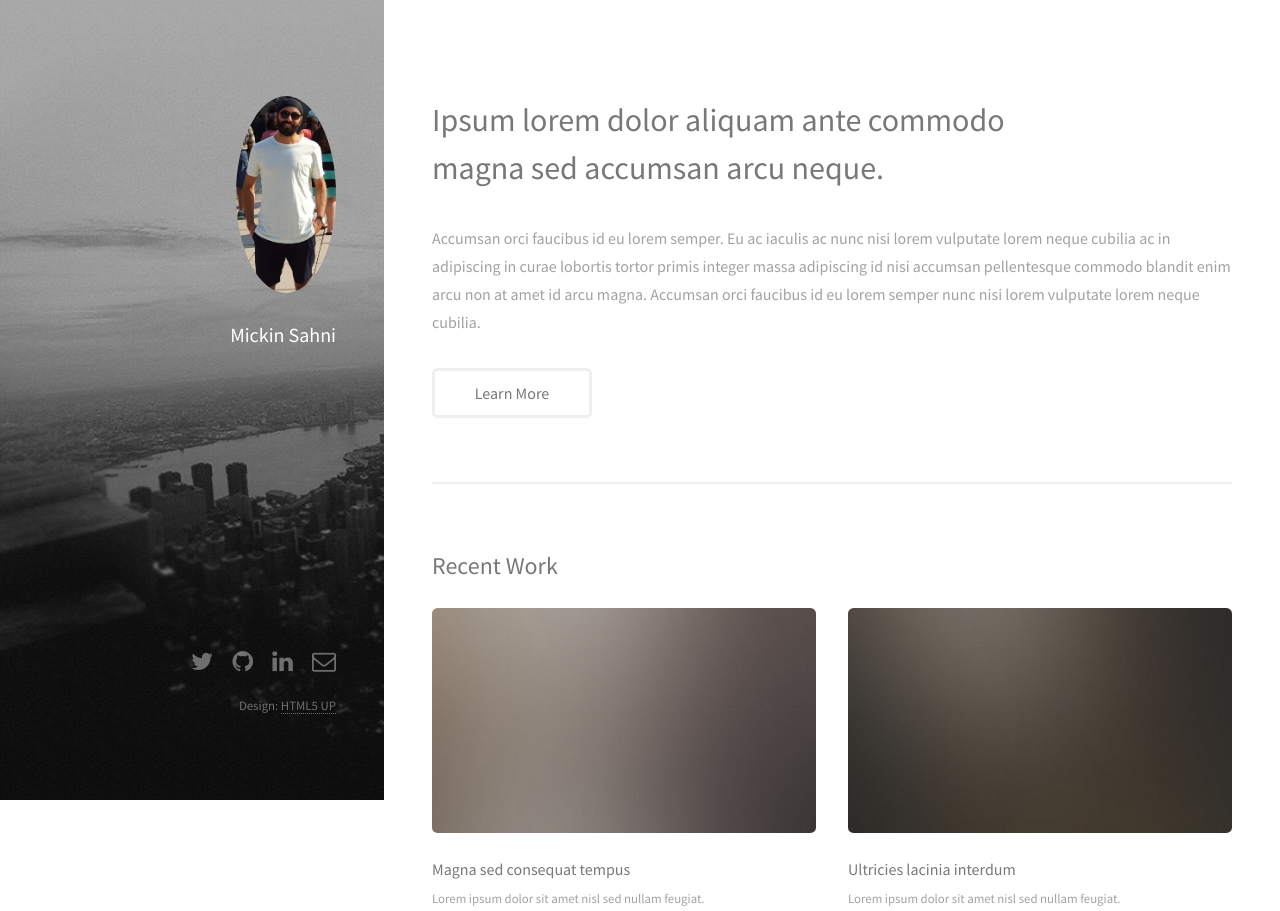
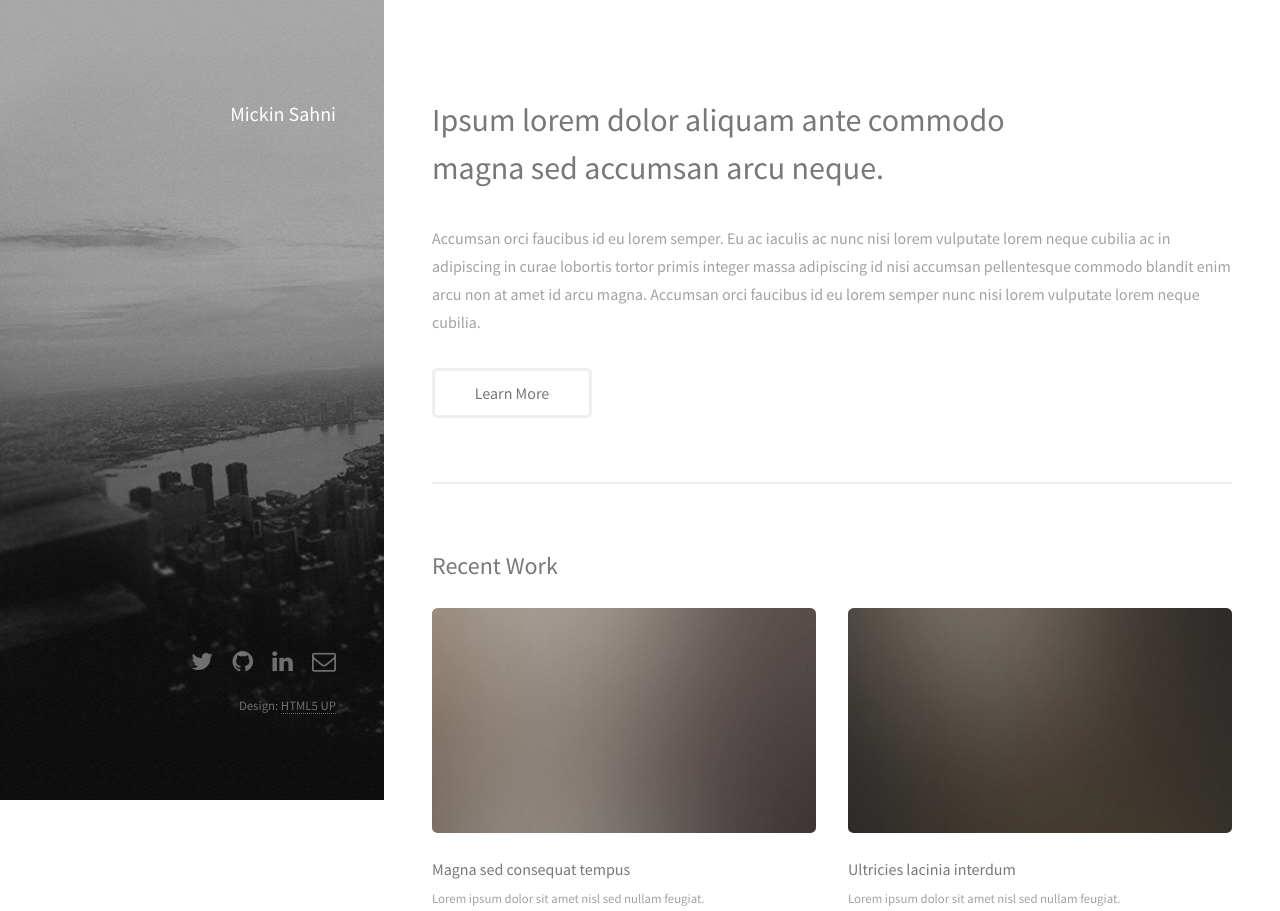
Before and after one commit to MickinSahni/MickinSahni, a plain HTML site: page index.html in a window 1280 px wide. Shown: the top 911 px of the page. Drawn offline with Linux system fonts and the light colour scheme.

Commit message:
Commenting avatar

```diff
--- a/index.html
+++ b/index.html
@@ -29,7 +29,7 @@
 
 		<!-- Header -->
 			<header id="header">
-				<a href="#" class="image avatar"><img src="images/avatar.jpg" alt="" /></a>
+				<!-- <a href="#" class="image avatar"><img src="images/avatar.jpg" alt="" /></a> -->
 				<h1><strong>Mickin Sahni</strong></h1>
 			</header>
 
```
